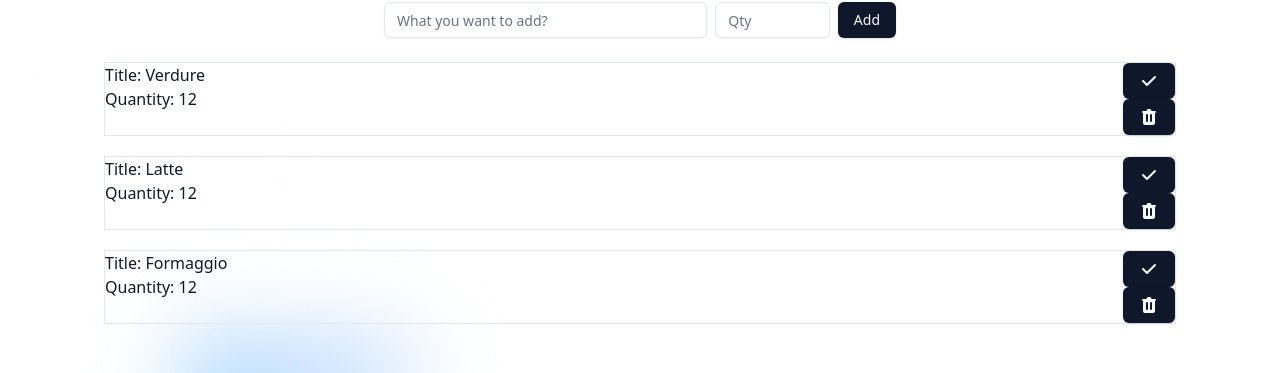
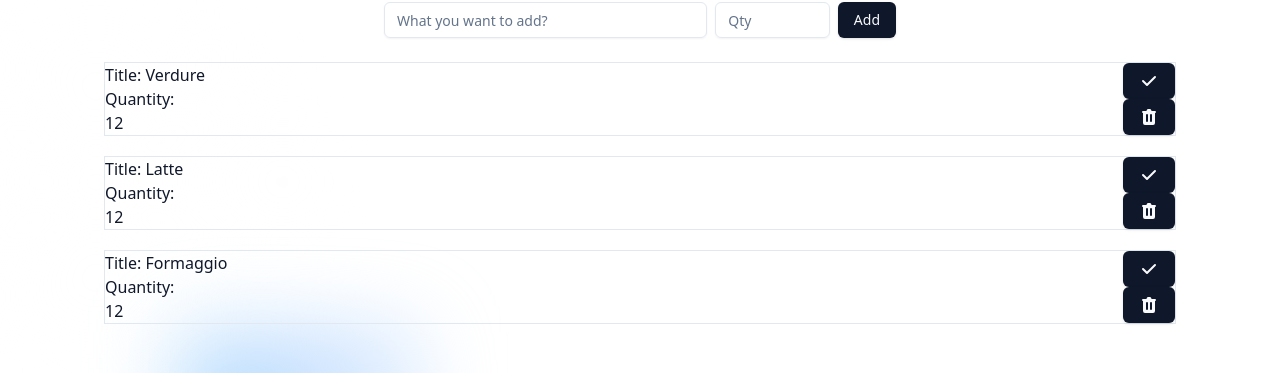
Before and after one commit to Andyrei/shhpingList_frontend, a Next.js app: page / in a window 1280 px wide. Shown: the part 158-531 px from the top of the page. Built offline with nearby package versions, Linux system fonts and the light colour scheme.

Commit message:
Add: list card component

```diff
--- a/src/components/ListCard.tsx
+++ b/src/components/ListCard.tsx
@@ -1,4 +1,4 @@
-import React, { Dispatch, SetStateAction } from 'react'
+import React, { Dispatch, SetStateAction, useState } from 'react'
 import BinIcon from '../icons/binIcon';
 import CheckIcon from "@/icons/checkIcon";
 import { Button } from "@/components/ui/button";
@@ -10,17 +10,26 @@ type Props = {
     handleDel: Function
 }
 
+function ShapeShift({quantity, shift}: {quantity: number, shift: boolean}){
+    if(shift) return <input type="number" value={quantity} />
+    else return <p>{quantity}</p>
+}
 export default function ListCard({item, handleCheck, handleDel}: Props) {
 
+    const [shift, setShift] = useState(false)
+
+    function handleShapeShift(){
+        setShift(true)
+    }
     return (
         <div key={item.id} className={`flex justify-between border ${item.checked ? "item_checked" : ''}`}>
             <div>
                 <p>Title: {item.title}</p>
-            <div>Quantity: {item.quantity}</div>
+                <div onDoubleClick={handleShapeShift} >Quantity: <ShapeShift quantity={item.quantity} shift={shift}/> </div>
             </div>
             <div className="flex flex-col">
-            <Button type="button" onClick={()=>handleCheck(item.id)}> <CheckIcon /> </Button>
-            <Button type="button" onClick={()=>handleDel(item.id)}> <BinIcon /> </Button>
+                <Button type="button" onClick={()=>handleCheck(item.id)} > <CheckIcon /> </Button>
+                <Button type="button" onClick={()=>handleDel(item.id)} > <BinIcon /> </Button>
             </div>
         </div>
      )
```
Lines whose indentation alone changed are shown as unchanged.
